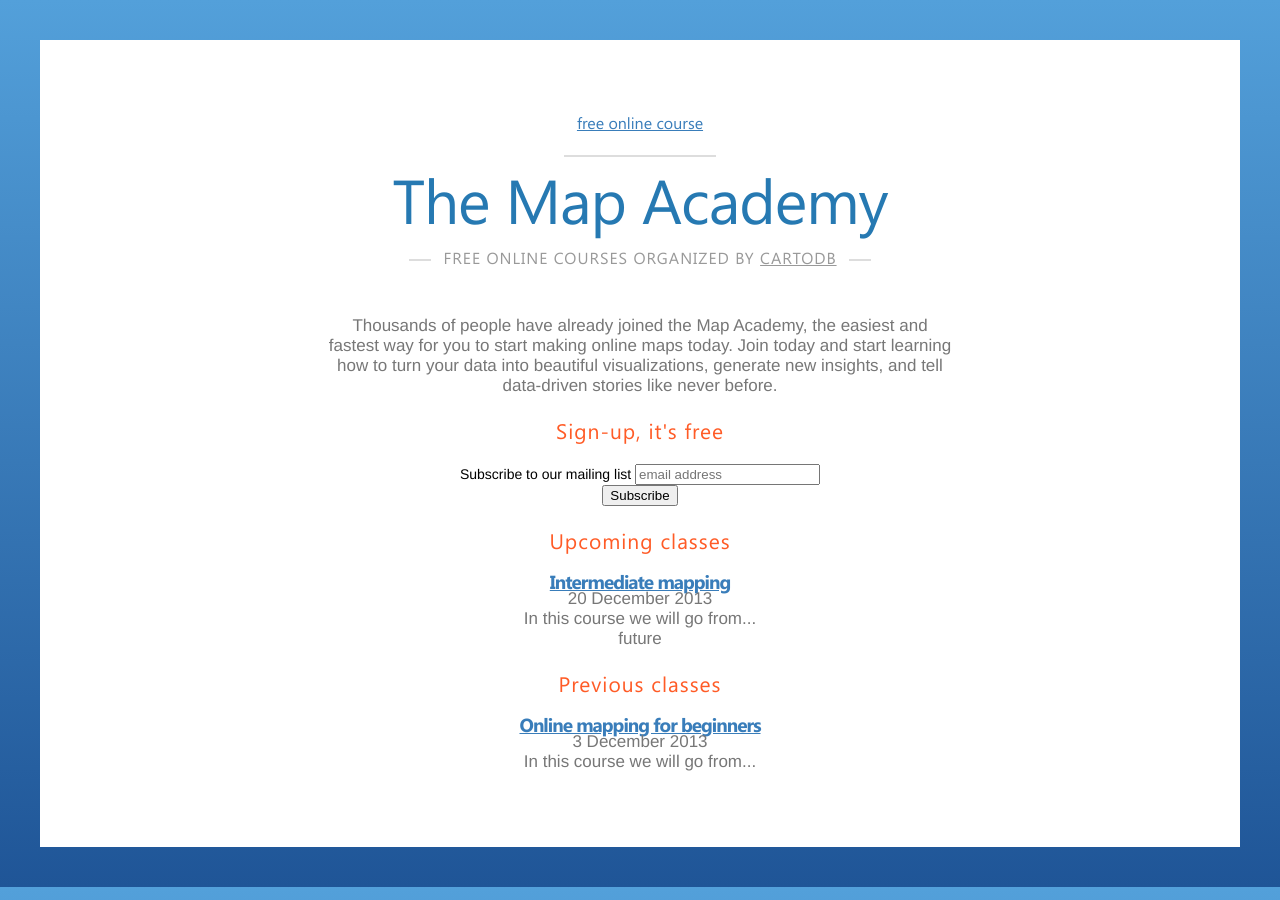
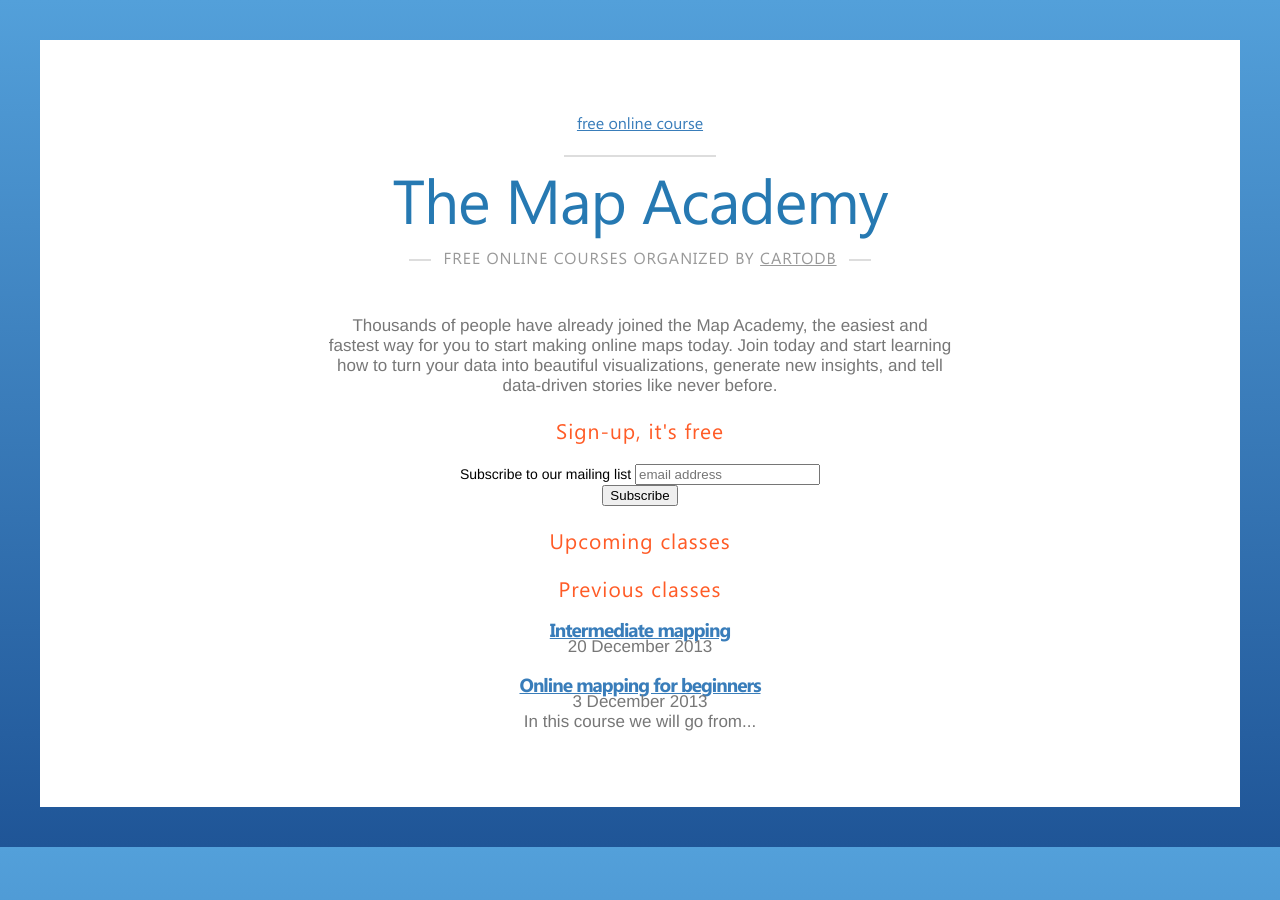
Before and after one commit to Vizzuality/MapAcademy, a Jekyll site: the page built from index.html, in a window 1280 px wide. Built offline with Jekyll 4.4.1, drawn with Linux system fonts in a browser that asks for light colours.

Commit message:
permalink

```diff
--- a/_posts/introduction/2013-12-20-intermediate-mapping.markdown
+++ b/_posts/introduction/2013-12-20-intermediate-mapping.markdown
@@ -2,11 +2,6 @@
 layout: post
 title:  Intermediate mapping
 date:   2013-12-20
-categories: Introduction
-tags: future
-description: In this course we will go from...
-datasets: [{name: 'US Counties', link: http://acdmy.org/d/counties.zip}, {name: 'Tornadoes', link: http://acdmy.org/d/tornadoes.zip}]
-support: "true"
 ---
 
 Thank you for joining us at our first ever Mapping for Beginners class. This is the first of a multi-part series. You can stay up-to-date with events by following our <a href="http://blog.cartodb.com/" target="_blank">blog</a>, following us on <a href="https://twitter.com/cartodb" target="_blank">Twitter</a>, or watching our <a href="" target="_blank">Academy homepage</a>. Below you can find all the links and information you need.
```
Also changed, not shown: 2 other files.
